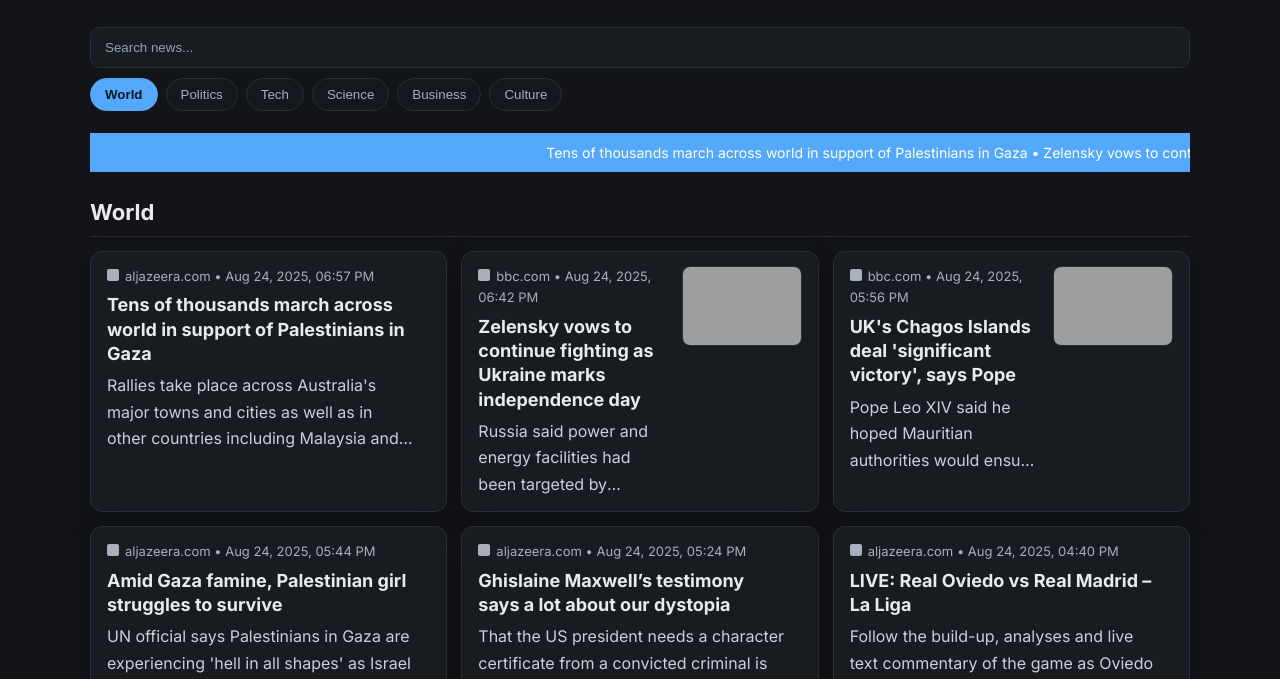
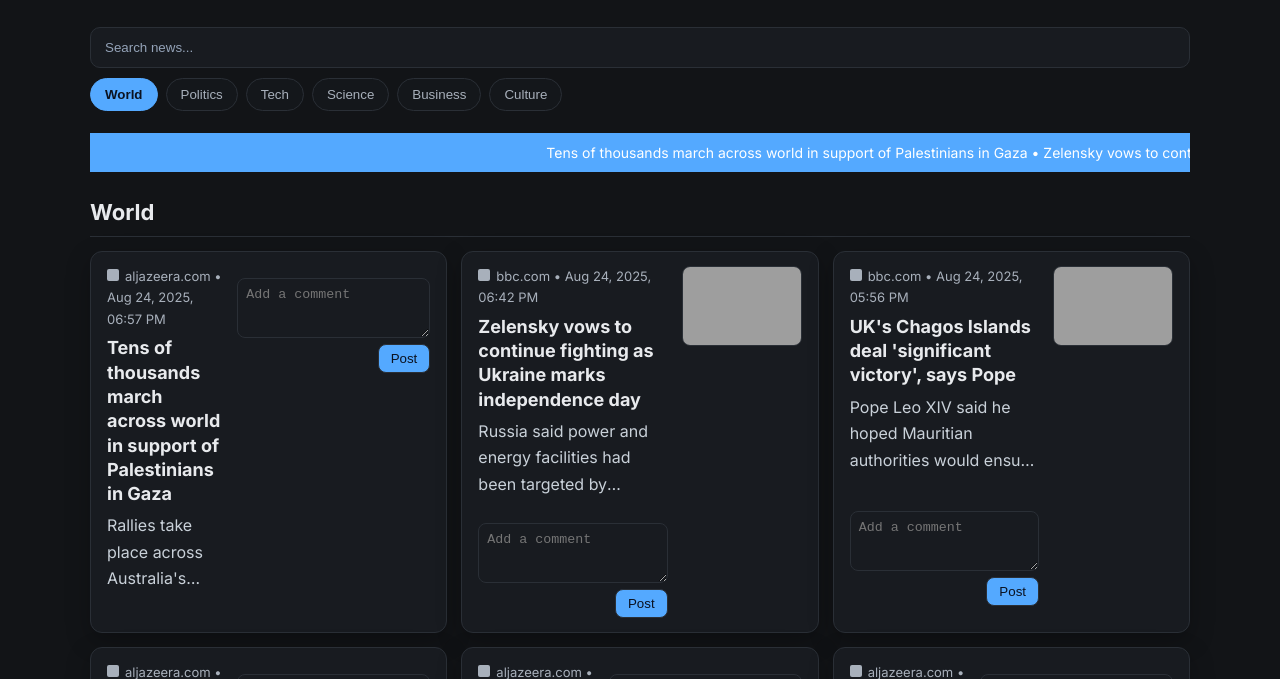
Before and after one commit to jinxlover/daily-unbiased-news, a plain HTML site: page index.html in a window 1280 px wide. Shown: the part 121-800 px from the top of the page. Drawn offline with Linux system fonts and the light colour scheme; grey boxes are pictures that could not be loaded.

Commit message:
Add local comment storage (#14)

```diff
--- a/script.js
+++ b/script.js
@@ -152,6 +152,42 @@
       wrapper.appendChild(img);
     }
 
+    // ===== Comment UI =====
+    const form = document.createElement('div');
+    form.className = 'comment-form';
+    const textarea = document.createElement('textarea');
+    textarea.placeholder = 'Add a comment';
+    textarea.rows = 2;
+    const postBtn = document.createElement('button');
+    postBtn.textContent = 'Post';
+    form.appendChild(textarea);
+    form.appendChild(postBtn);
+
+    const list = document.createElement('ul');
+    list.className = 'comment-list';
+
+    const storageKey = `comments_${article.link}`;
+    const comments = JSON.parse(localStorage.getItem(storageKey) || '[]');
+    comments.forEach(text => {
+      const li = document.createElement('li');
+      li.textContent = text;
+      list.appendChild(li);
+    });
+
+    postBtn.addEventListener('click', () => {
+      const text = textarea.value.trim();
+      if (!text) return;
+      comments.push(text);
+      localStorage.setItem(storageKey, JSON.stringify(comments));
+      const li = document.createElement('li');
+      li.textContent = text;
+      list.appendChild(li);
+      textarea.value = '';
+    });
+
+    wrapper.appendChild(form);
+    wrapper.appendChild(list);
+
     return wrapper;
   }
 
--- a/styles.css
+++ b/styles.css
@@ -184,6 +184,49 @@ body {
   overflow: hidden;
 }
 
+/* ====== Comments ====== */
+.comment-form {
+  margin-top: 12px;
+  display: flex;
+  flex-direction: column;
+  gap: 6px;
+}
+.comment-form textarea {
+  width: 100%;
+  min-height: 60px;
+  padding: 8px;
+  border-radius: 8px;
+  border: 1px solid var(--line);
+  background: var(--panel);
+  color: var(--text);
+  resize: vertical;
+}
+.comment-form button {
+  align-self: flex-end;
+  padding: 6px 12px;
+  border: 1px solid var(--line);
+  border-radius: 8px;
+  background: var(--accent);
+  color: #0b1220;
+  cursor: pointer;
+}
+.comment-form button:hover {
+  background: var(--accent-weak);
+  border-color: var(--accent-weak);
+}
+.comment-list {
+  list-style: none;
+  padding: 0;
+  margin: 12px 0 0;
+}
+.comment-list li {
+  background: var(--panel-hover);
+  border: 1px solid var(--line);
+  border-radius: 8px;
+  padding: 6px 8px;
+  margin-top: 6px;
+}
+
 /* ====== Utilities ====== */
 .small { font-size: 13px; color: var(--muted); }
 .kicker { color: var(--accent); font-weight: 600; margin-right: 8px; }
```
Also changed, not shown: 1 other file.
